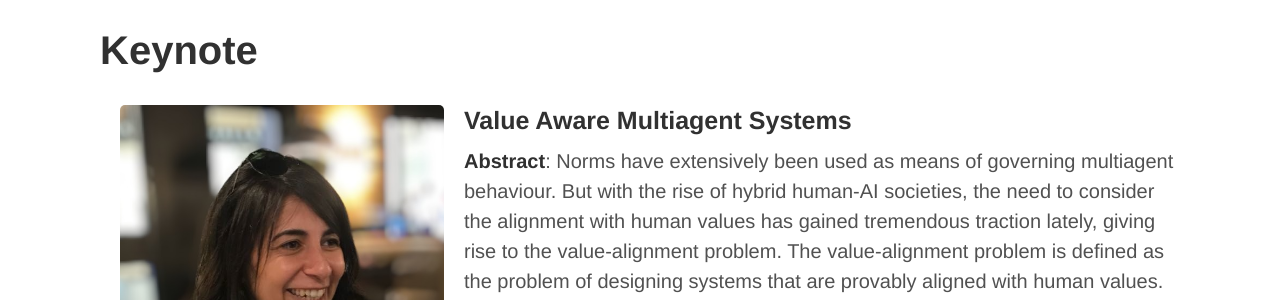
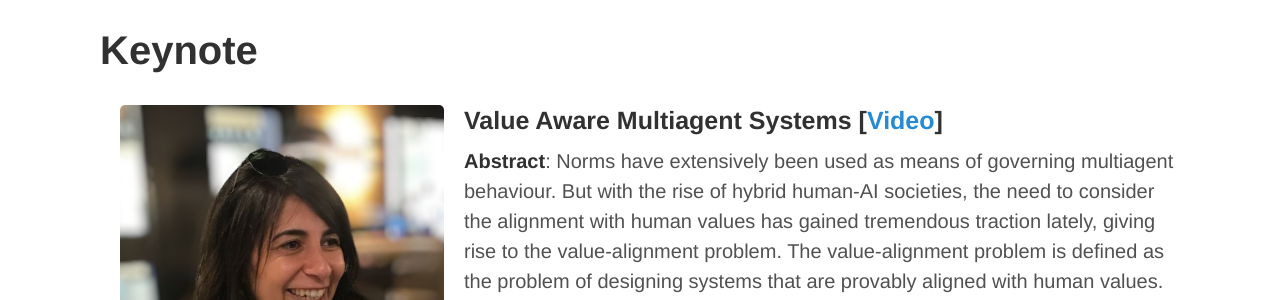
Before and after one commit to coin-workshop/coine-2024-auckland, a Jekyll site: the page built from keynote.md, in a window 1280 px wide. Shown: the part 214-514 px from the top of the page. Built offline with Jekyll 4.4.1, drawn with Linux system fonts in a browser that asks for light colours.

Commit message:
Link video keynote

```diff
--- a/keynote.md
+++ b/keynote.md
@@ -6,7 +6,7 @@ title: Keynote
 
 <img width="30%" style="margin: 1em; float: left" src="assets/img/nardine_photo.png" />
 
-### Value Aware Multiagent Systems
+### Value Aware Multiagent Systems [<a href="https://www.youtube.com/watch?v=3F2FOpBfXDE&ab_channel=COINEWorkshop" target="_blank">Video</a>]
 
 **Abstract**: Norms have extensively been used as means of governing multiagent behaviour. But with the rise of hybrid human-AI societies, the need to consider the alignment with human values has gained tremendous traction lately, giving rise to the value-alignment problem. The value-alignment problem is defined as the problem of designing systems that are provably aligned with human values. To achieve this, there is a need to develop software systems that reason about both human values and norms, implement these values through norms, and ensure the alignment of behaviour with those values and norms. The result would be value aware systems that take value-aligned decisions, interpret human and agent behaviour in terms of values, and even enrich human reasoning by enhancing the human's value-awareness.
 
```
Also changed, not shown: technical_programme.md (+1 -1 lines).
